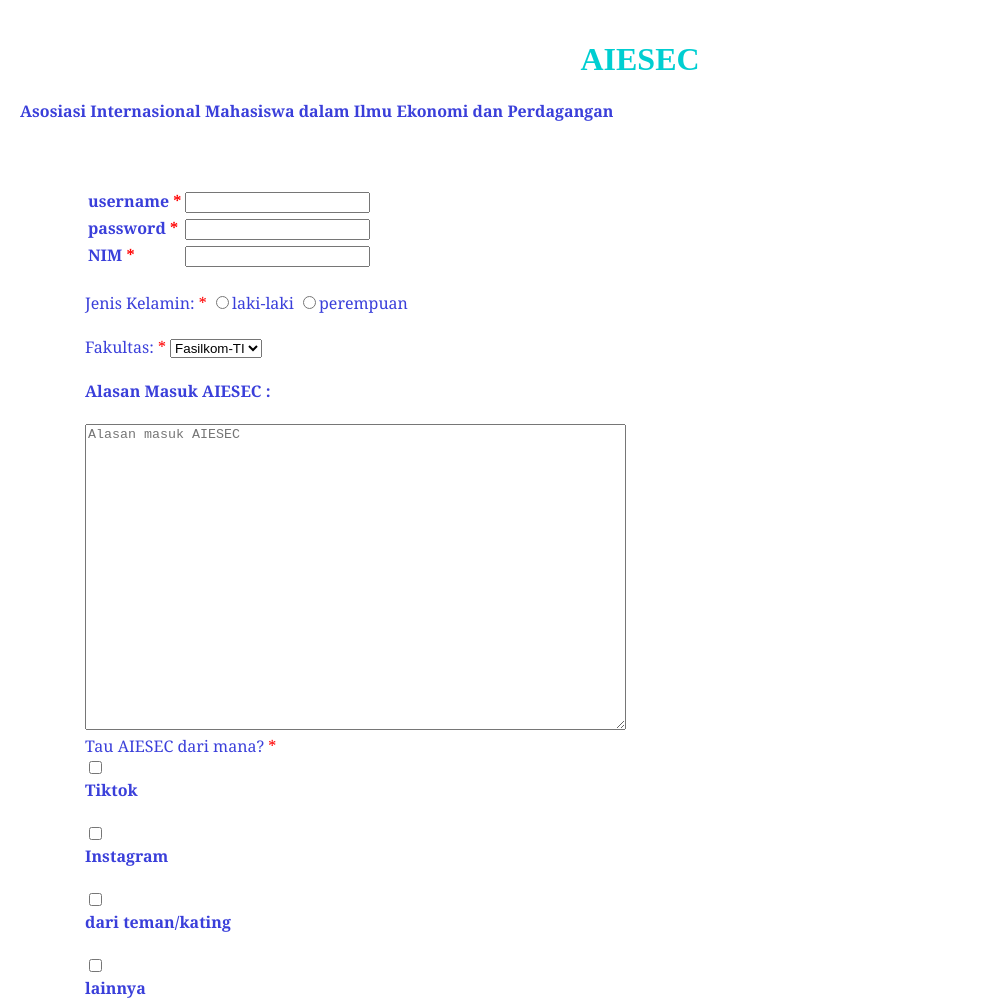
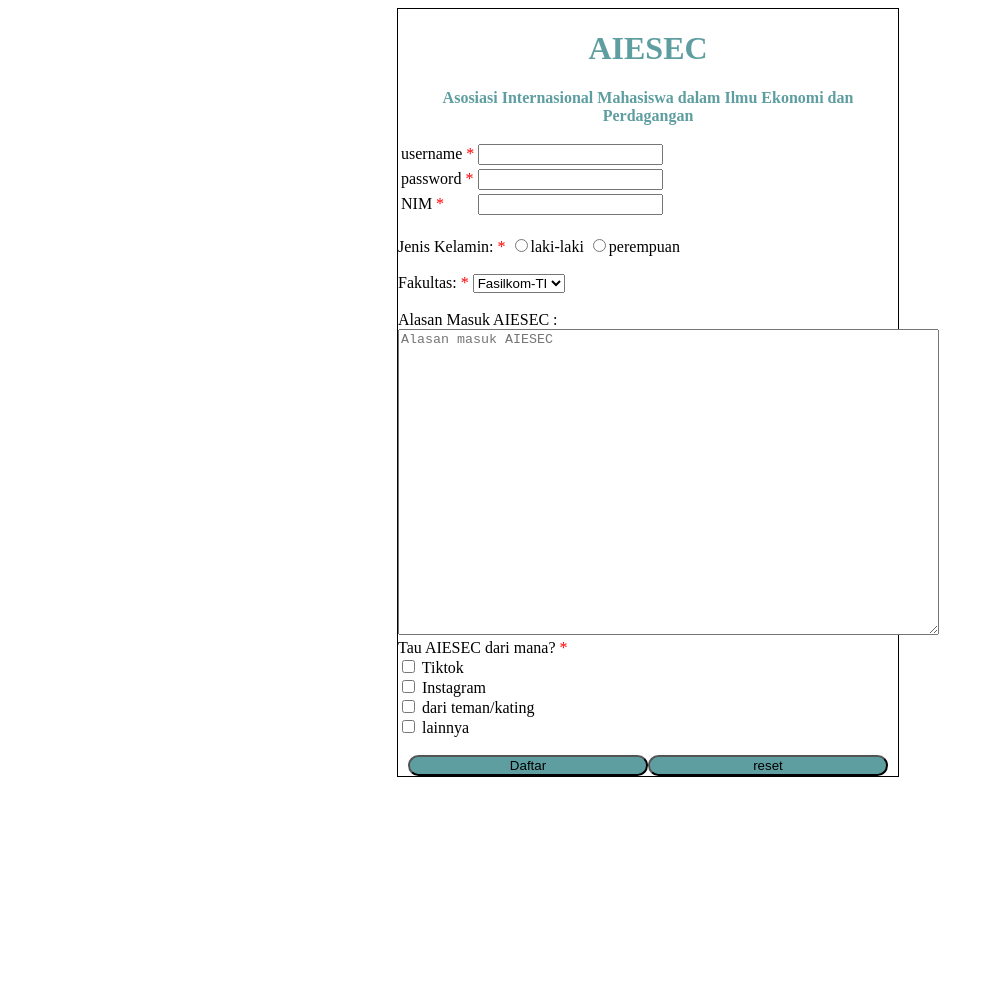
Before and after one commit to jonsontorus77/jonson-tugas-proweb, a plain HTML site: page tugas2.html in a window 1280 px wide. Shown: the top 1002 px of the page, without its empty margins (0-981 px from the left). After the commit the page ends 800 px from the top, so only its background shows below. Drawn offline with Linux system fonts and the light colour scheme.

Commit message:
Update style.css

```diff
--- a/style.css
+++ b/style.css
@@ -1,33 +1,29 @@
+html, body {
+    width: 100%;
+
+}
+
 h1{
-    text-align: center; font-family: 'Times New Roman', Times, serif; color: darkturquoise;
-    display: block;
-    font-weight: bold;
+    text-align: center;
+    font-family: 'Times New Roman', Times, serif;
+    color: cadetblue;
+}
+p{
+    text-align: center;
+    color: cadetblue;
+}
+.pro{
+    margin: 0 auto;
+    width: 500px;
+    border: solid 1px black;
 }
 .koy{
-    background-color: darkturquoise;
-    display: table-column;
-    gap: 4px;
-    padding: 10px;
-    margin: 4px;
-}
-body{
-    font-family: Cambria, Cochin, Georgia, Times, 'Times New Roman', serif; color: rgb(58, 63, 218);
-    margin: 0;
-    padding: 20px;
+    width: 48%;
+    background-color: cadetblue;
+    border-radius: 16px;
 
 }
-form{
-    margin: 35px;
-    padding: 30px;
-    border-radius: 5px;
-    border: 1px;
+.cuy{
+    display: flex;
+    justify-content: center ;
 }
-label{
-    display: block;
-    font-weight: bold;
-    font-size: 14;
-}
-.card{
-    border: 1opx;
-
-}
```
